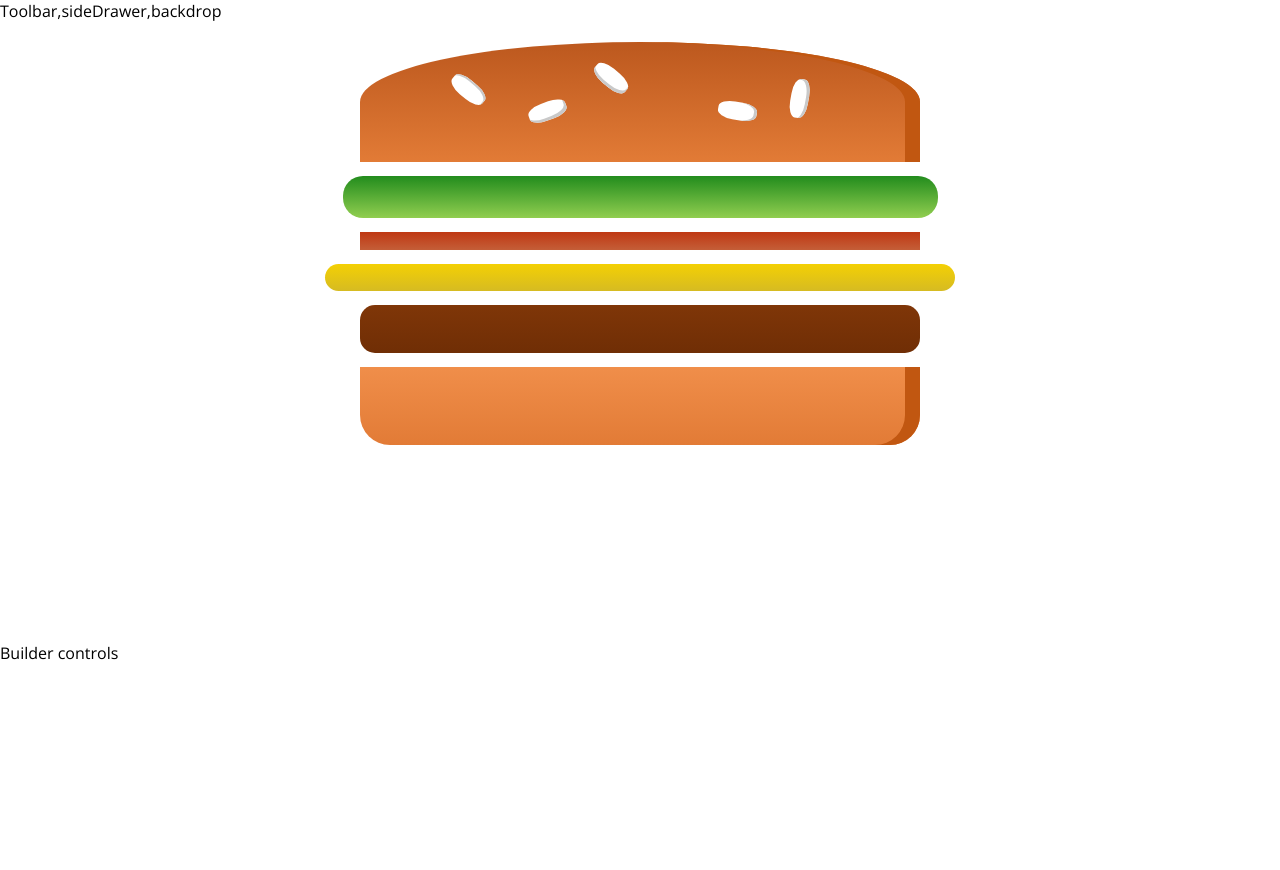
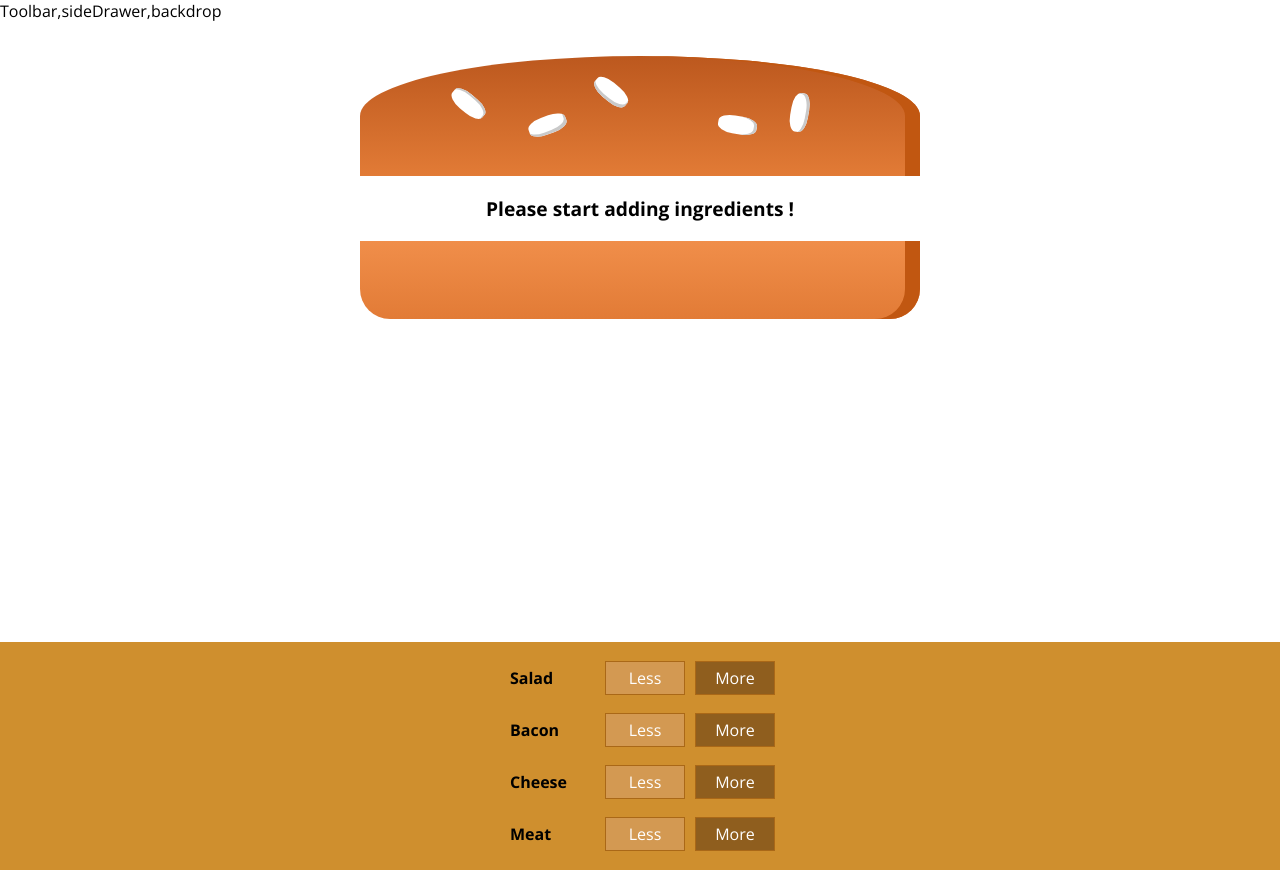
Before and after one commit to rajaghoshzhi/react-complete-guide_gitPush, a React app: page / in a window 1280 px wide. Before the commit the page ends 800 px from the top, so only its background shows below. Built offline with nearby package versions, Linux system fonts and the light colour scheme.

Commit message:
updated changes burger builder

```diff
--- /dev/null
+++ b/src/components/Burger/BuildControls/BuildControl/BuildControl.css
@@ -0,0 +1,56 @@
+.BuildControl {
+    display: flex;
+    justify-content: space-between;
+    align-items: center;
+    margin: 5px 0;
+}
+
+.BuildControl button {
+    display: block;
+    font: inherit;
+    padding: 5px;
+    margin: 0 5px;
+    width: 80px;
+    border: 1px solid #AA6817;
+    cursor: pointer;
+    outline: none;
+}
+
+.BuildControl button:disabled {
+    background-color: #AC9980;
+    border: 1px solid #7E7365;
+    color: #ccc;
+    cursor: default;
+}
+
+.BuildControl button:hover:disabled {
+    background-color: #AC9980;
+    color: #ccc;
+    cursor: not-allowed;
+}
+
+.Label {
+    padding: 10px;
+    font-weight: bold;
+    width: 80px;
+}
+
+.BuildControl .Less {
+    background-color: #D39952;
+    color: white;
+}
+
+.BuildControl .More {
+    background-color: #8F5E1E;
+    color: white;
+}
+
+.BuildControl .Less:hover, .BuildControl .Less:active {
+    background-color: #DAA972;
+    color: white;
+}
+
+.BuildControl .More:hover,.BuildControl .More:active {
+    background-color: #99703F;
+    color: white;
+}
--- /dev/null
+++ b/src/components/Burger/BuildControls/BuildControl/BuildControl.js
@@ -0,0 +1,15 @@
+import React from 'react';
+import Classes from './BuildControl.css';
+
+const BuildControl =(props) =>{
+
+ return (
+    <div className={Classes.BuildControl}>
+        <div className={Classes.Label}>{props.label}</div>
+        <button className={Classes.Less}>Less</button>
+        <button className={Classes.More} onClick={props.addEle}>More</button>
+    </div>
+ )
+}
+
+export default BuildControl;
--- /dev/null
+++ b/src/components/Burger/BuildControls/BuildControls.css
@@ -0,0 +1,10 @@
+.BuildControls{
+    width:100%;
+    background-color: #CF8F2E;
+    display:flex;
+    flex-flow: column;
+    box-shadow: 0 2px 1px #ccc;
+    margin: auto;
+    padding: 10px 0;
+    align-items: center;
+}
--- /dev/null
+++ b/src/components/Burger/BuildControls/BuildControls.js
@@ -0,0 +1,24 @@
+import React from 'react';
+import BuildControl from '../BuildControls/BuildControl/BuildControl';
+import Classes from './BuildControls.css';
+
+const Controls = [
+    {label:'Salad', type:'salad'},
+    {label:'Bacon', type:'bacon'},
+    {label:'Cheese', type:'cheese'},
+    {label:'Meat', type:'meat'},
+]
+
+const BuildControls = (props) =>{
+
+  const renderControls =   Controls.map((ele)=>{
+        return <BuildControl addEle={props.clickToAdd.bind(this,ele.type)} key={ele.label} label={ele.label}></BuildControl>
+    });
+    return (
+        <div className={Classes.BuildControls}>
+            {renderControls}
+        </div>
+    )
+}
+
+export default BuildControls;
--- a/src/components/Burger/Burger.css
+++ b/src/components/Burger/Burger.css
@@ -5,7 +5,8 @@
     height:350px;
     text-align: center;
     font-weight: bold;
-    font-size: 1.2rem
+    font-size: 1.2rem;
+    overflow: auto;
 }
 
 @media (min-width: 1000px) and (min-height:700px){
--- a/src/containers/BurgerBuilder/BurgerBuilder.js
+++ b/src/containers/BurgerBuilder/BurgerBuilder.js
@@ -1,22 +1,47 @@
 import React, { Component } from 'react';
 import Aux from '../../hoc/Auxillary';
 import Burger from '../../components/Burger/Burger';
+import BuildControls from '../../components/Burger/BuildControls/BuildControls';
+
+const addOnPrice = {
+        salad: 10,
+        bacon: 40,
+        cheese: 20,
+        meat:30
+}
 
 class BurgerBuilder extends Component {
 
     state = {
         ingredients:{
-            salad: 1,
-            bacon:1,
-            cheese: 1,
-            meat:1
-        }
+            salad: 0,
+            bacon:0,
+            cheese: 0,
+            meat:0
+        },
+        totalPrice: 100
+    }
+
+    addingredientHandler = (type) =>{
+        console.log(type);
+        debugger;
+        const oldCount = this.state.ingredients[type];
+        const newCount = oldCount + 1;
+        let newIngredientList = {...this.state.ingredients};
+        newIngredientList[type] = newCount;
+        let updatedTotalPrice = this.state.totalPrice;
+        updatedTotalPrice = updatedTotalPrice + addOnPrice[type];
+        this.setState({
+            ingredients:newIngredientList,
+            totalPrice:updatedTotalPrice
+        });
+        console.log(this.state);
     }
     render() {
         return (
             <Aux>
                 <Burger ingredients={this.state.ingredients}></Burger>
-                <div>Builder controls</div>
+                <BuildControls clickToAdd={this.addingredientHandler.bind(this)}></BuildControls>
             </Aux>
         )
     }
```
